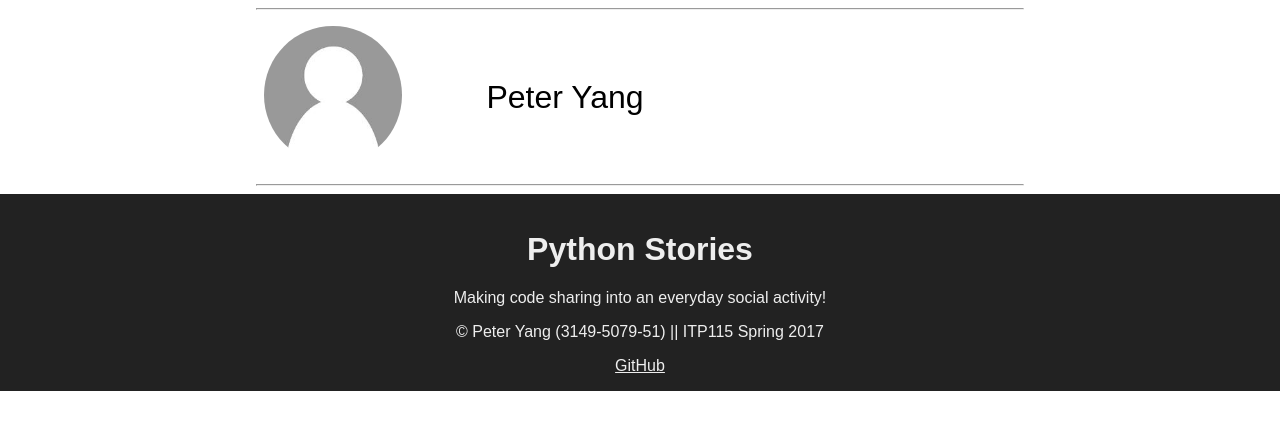
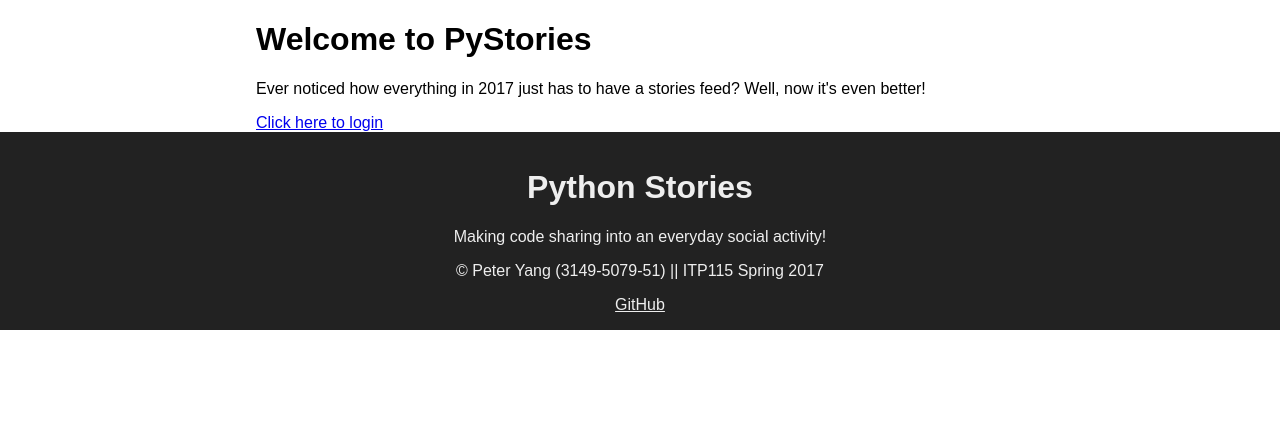
Before and after one commit to PeterYang1625/PyStories, a Flask app: page / in a window 1280 px wide. Shown: the top 430 px of the page. Run offline with Flask 2, Linux system fonts and the light colour scheme; parts of the project's set-up code (start-up, migrations or seed data) failed here and were passed over; some libraries are stand-ins or nearby versions.

Commit message:
Finished login system

```diff
--- a/User.py
+++ b/User.py
@@ -18,8 +18,6 @@ class User():
         relativePath = "userdata" + directory
         fullPath = os.path.join(currPath, relativePath)
         filesList = os.listdir(fullPath)
-        print(fullPath)
-        print(filesList)
         for file in filesList:
             projectPath = os.path.join(fullPath, file)
             storiesList.append(Story(projectPath))
--- a/UserList.py
+++ b/UserList.py
@@ -2,7 +2,7 @@ from User import User
 
 class UserList():
     users = [
-        User("Peter Yang", "password", "\peter")
+        User("Peter Yang", "password", "/peter")
         # User("Kevin Tran", "password"),
         # User("Brandon Nguyen", "password"),
         # User("Jesus Christ", "password"),
--- a/main.py
+++ b/main.py
@@ -1,38 +1,54 @@
-from flask import Flask, render_template, request
+from flask import Flask, render_template, request, redirect, url_for
 
 app = Flask(__name__)
+
+@app.route("/")
+def index():
+    return render_template("index.html")
+
 @app.route("/login", methods=["GET", "POST"])
 def login():
     if request.method == "POST":
+        # Grab POST data from submitted form
         input_username = request.form.get("username")
         input_password = request.form.get("password")
+        # Call from UserList "database"
         from UserList import UserList
+        # Grab the intended user as indicated by the form POST
         user = UserList.getUserByUsername(input_username)
+        # Default success to false, only set to true after verification below
+        success = False
         if user:
             # User is found, now check the password
             import hashlib
             # Password is stored as sha256 hash, no salt unfortunately :(
-            input_password = hashlib.sha256(input_password)
-            if input_password == user.getPassword():
-                print("Successful login")
-            else:
-                # Password does not match
-                print("Login failed. Please try again")
+            input_password = hashlib.sha256(input_password.encode("utf-8"))
+            # Convert binary data to hex readable stuff
+            input_password = input_password.hexdigest()
+            database_password = user.getPassword().hexdigest()
+            if input_password == database_password:
+                success = True
+            # Else password does not match
+        # Else, user is not found
+        if success:
+            return redirect(url_for("feed"))
         else:
-            # User is not found, login is failed
-            print("Username not found")
+            message = "Login failed. Please try again"
+            return render_template("login.html", message=message)
     else:
-        pass
+        # Else method is GET - display login form
+        return render_template("login.html")
 
-@app.route("/")
-def index():
+@app.route("/feed")
+def feed():
     # Due to lack of a database this will suffice as our "database call"
     from UserList import UserList
     users = UserList.users
+    # Pass users to the render template which will iteratively render all of them
     return render_template("menu_components.html", users=users)
 
-@app.route("/feed", methods=["GET", "POST"])
-def userFeed():
+@app.route("/stories", methods=["GET", "POST"])
+def stories():
     # Post UID of the feed we want to view
     if request.method == "POST":
         userID = int(request.form.get("uid"))
@@ -40,11 +56,16 @@ def userFeed():
         from UserList import UserList
         # Get the appropriate UserByID and then get that storyList
         targetUser = UserList.getUserByID(userID)
-        storyList = []
         if not targetUser:
-            print(userID)
-            print("Debug: POSTed user id does not exist")
+            # User is not found in the list, despite being the UID being
+            # the post data, which actually should not happen
+            error = "Error Data</br>" \
+                    "User ID: " +str(userID)\
+                    + "<br>Debug: POSTed user id does not exist"
+            return render_template("404.html", error=error)
         else:
+            # Set storyList to the specified user's list and push
+            # this data to the render_template
             storyList = targetUser.getStoryList()
 
         return render_template(
@@ -59,6 +80,7 @@ def userFeed():
         # data would yield nothing, so print a 404 page
         return render_template("404.html")
 
+"""
 @app.route("/peter")
 def userPage():
     linesOfCode = []
@@ -75,8 +97,7 @@ def userPage():
     else:
         subprocess.Popen("python3 userdata/peter/A3.py")
     return render_template("stories_components.html", code=linesOfCode)
+"""
 
 if __name__ == "__main__":
     app.run()
-
-index()
--- a/static/styles/style.css
+++ b/static/styles/style.css
@@ -1,11 +1,12 @@
 * {
     box-sizing: border-box;
-    font-family: sans-serif;
 }
 
 body {
     margin: 0;
+    font-family: sans-serif;
 }
+
 .container {
     margin: auto;
     max-width: 768px;
@@ -79,6 +80,7 @@ footer a{
 }
 
 pre {
+    font-family: monospace;
     display: inline;
     padding: 5rem;
     max-width: 100vw;
--- /dev/null
+++ b/templates/index.html
@@ -0,0 +1,10 @@
+{% include "header.html" %}
+<body>
+<div class="container">
+    <h1>Welcome to PyStories</h1>
+    <p>Ever noticed how everything in 2017 just has to have a stories feed? Well, now it's even better!</p>
+    <a href="/login">Click here to login</a>
+</div>
+</body>
+
+{% include "footer.html" %}
--- a/templates/menu_components.html
+++ b/templates/menu_components.html
@@ -2,7 +2,7 @@
 
 {% block menuItems %}
 {% for user in users %}
-<form action="feed" method="POST" id="{{user.getUID()}}" class="menu-item">
+<form action="stories" method="POST" id="{{user.getUID()}}" class="menu-item">
     <input type="hidden" name="uid" value="{{user.getUID()}}">
     <div onclick="document.getElementById('{{user.getUID()}}').submit()">
         <div class="profile-picture">
--- /dev/null
+++ b/userdata/peter/test.py
@@ -0,0 +1 @@
+print("Hello world")
```
Also changed, not shown: templates/login.html (added, +15 -0 lines).
